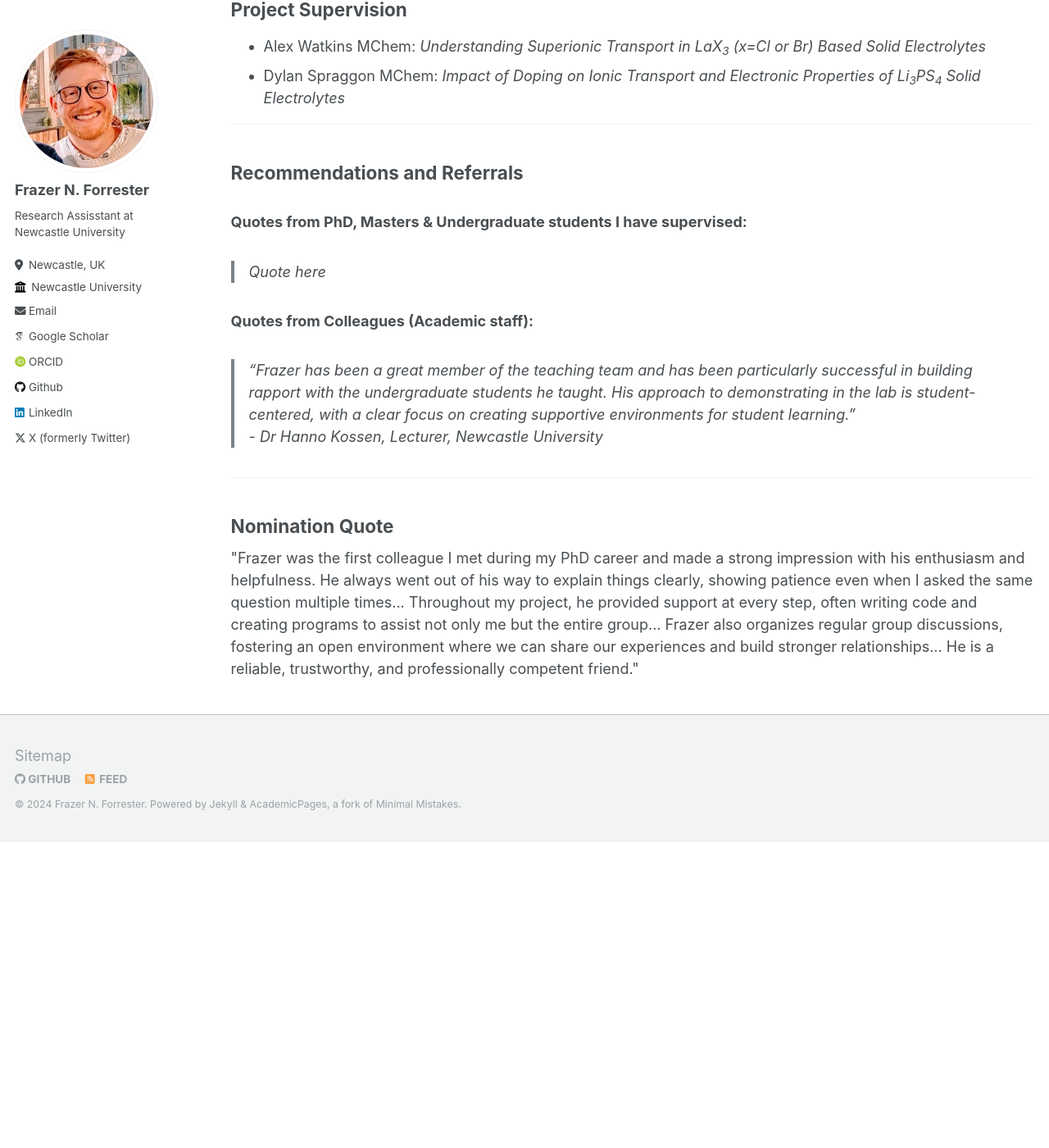
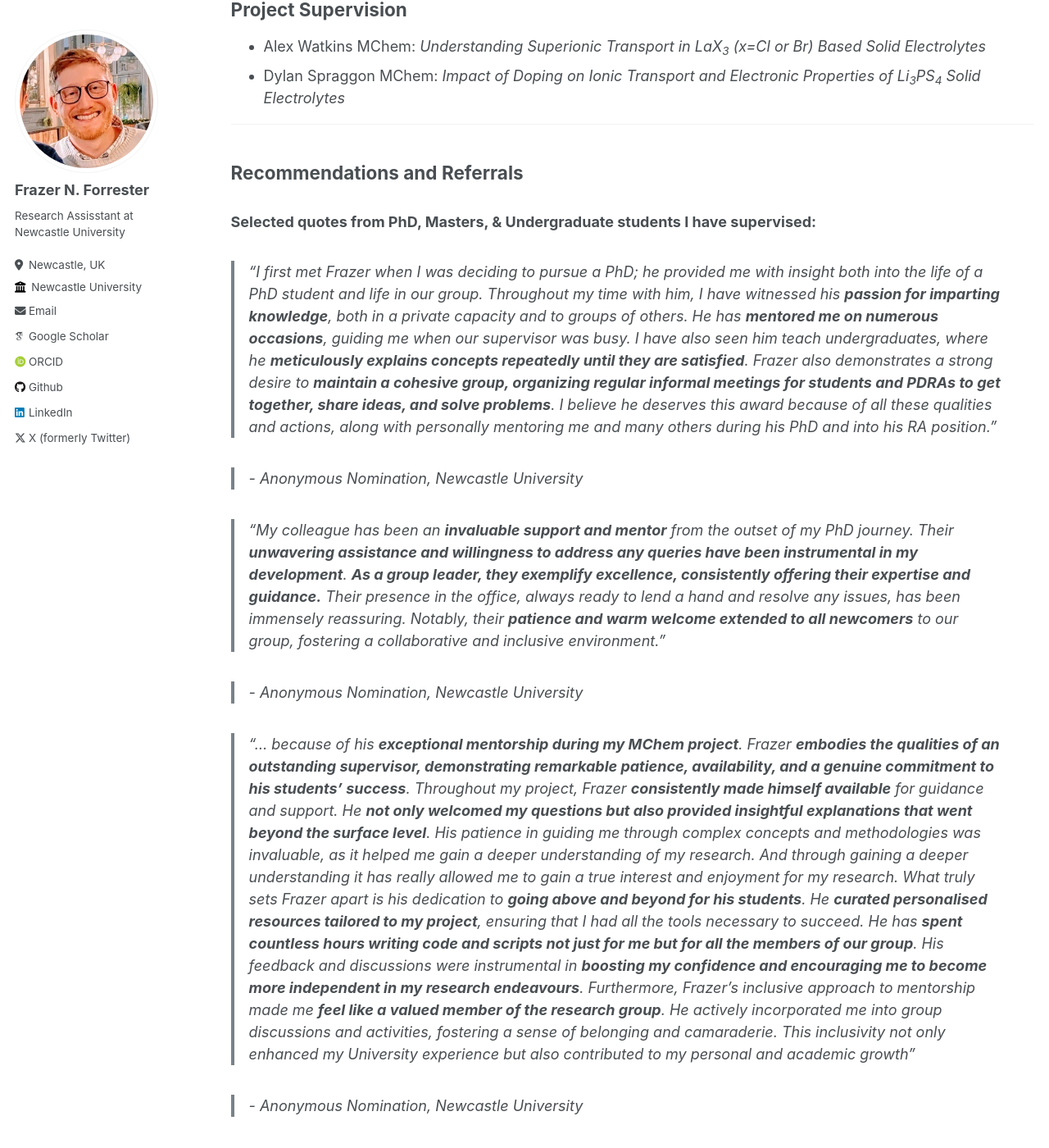
Before and after one commit to fforrester/fforrester.github.io, a Jekyll site: the page built from _pages/teaching.md, in a window 1280 px wide and 1400 px high, scrolled down 1037 px. Shown: the whole window at 82% size. Built offline with Jekyll 4.4.1, drawn with Linux system fonts in a browser that asks for light colours; some web fonts are replaced; before the commit the page ends 2064 px from its top, so only the background shows below that.

Commit message:
selected nominations added

```diff
--- a/_pages/teaching.md
+++ b/_pages/teaching.md
@@ -37,16 +37,26 @@ author_profile: true
 
 ## Recommendations and Referrals
 
-### Quotes from PhD, Masters & Undergraduate students I have supervised:
-> Quote here <!-- Person -->
+### Selected quotes from PhD, Masters, & Undergraduate students I have supervised:
+
+> "I first met Frazer when I was deciding to pursue a PhD; he provided me with insight both into the life of a PhD student and life in our group. Throughout my time with him, I have witnessed his **passion for imparting knowledge**, both in a private capacity and to groups of others. He has **mentored me on numerous occasions**, guiding me when our supervisor was busy. I have also seen him teach undergraduates, where he **meticulously explains concepts repeatedly until they are satisfied**. Frazer also demonstrates a strong desire to **maintain a cohesive group, organizing regular informal meetings for students and PDRAs to get together, share ideas, and solve problems**. I believe he deserves this award because of all these qualities and actions, along with personally mentoring me and many others during his PhD and into his RA position."
+
+> *- Anonymous Nomination, Newcastle University*
+
+> "My colleague has been an **invaluable support and mentor** from the outset of my PhD journey. Their **unwavering assistance and willingness to address any queries have been instrumental in my development**. **As a group leader, they exemplify excellence, consistently offering their expertise and guidance.** Their presence in the office, always ready to lend a hand and resolve any issues, has been immensely reassuring. Notably, their **patience and warm welcome extended to all newcomers** to our group, fostering a collaborative and inclusive environment."
+
+> *- Anonymous Nomination, Newcastle University*
+
+> "... because of his **exceptional mentorship during my MChem project**. Frazer **embodies the qualities of an outstanding supervisor, demonstrating remarkable patience, availability, and a genuine commitment to his students' success**.
+Throughout my project, Frazer **consistently made himself available** for guidance and support. He **not only welcomed my questions but also provided insightful explanations that went beyond the surface level**. His patience in guiding me through complex concepts and methodologies was invaluable, as it helped me gain a deeper understanding of my research. And through gaining a deeper understanding it has really allowed me to gain a true interest and enjoyment for my research.
+What truly sets Frazer apart is his dedication to **going above and beyond for his students**. He **curated personalised resources tailored to my project**, ensuring that I had all the tools necessary to succeed. He has **spent countless hours writing code and scripts not just for me but for all the members of our group**. His feedback and discussions were instrumental in **boosting my confidence and encouraging me to become more independent in my research endeavours**.
+Furthermore, Frazer's inclusive approach to mentorship made me **feel like a valued member of the research group**. He actively incorporated me into group discussions and activities, fostering a sense of belonging and camaraderie. This inclusivity not only enhanced my University experience but also contributed to my personal and academic growth"
+
+> *- Anonymous Nomination, Newcastle University*
 
 ### Quotes from Colleagues (Academic staff):
 > "Frazer has been a great member of the teaching team and has been particularly successful in building rapport with the undergraduate students he taught. His approach to demonstrating in the lab is student-centered, with a clear focus on creating supportive environments for student learning."
+
 > *- Dr Hanno Kossen, Lecturer, Newcastle University*
 
 ---
-
-## Nomination Quote
-<div class="highlight-box">
-"Frazer was the first colleague I met during my PhD career and made a strong impression with his enthusiasm and helpfulness. He always went out of his way to explain things clearly, showing patience even when I asked the same question multiple times... Throughout my project, he provided support at every step, often writing code and creating programs to assist not only me but the entire group... Frazer also organizes regular group discussions, fostering an open environment where we can share our experiences and build stronger relationships... He is a reliable, trustworthy, and professionally competent friend."
-</div>
```
